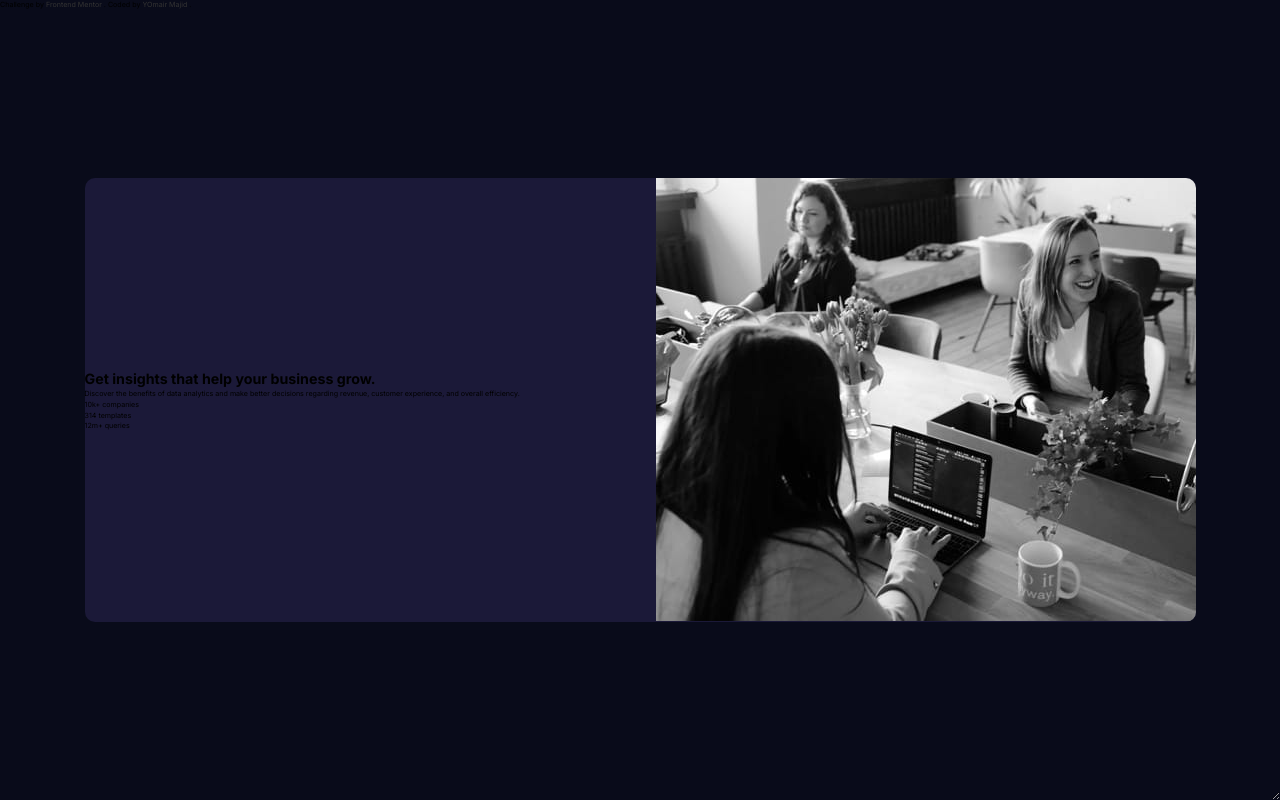
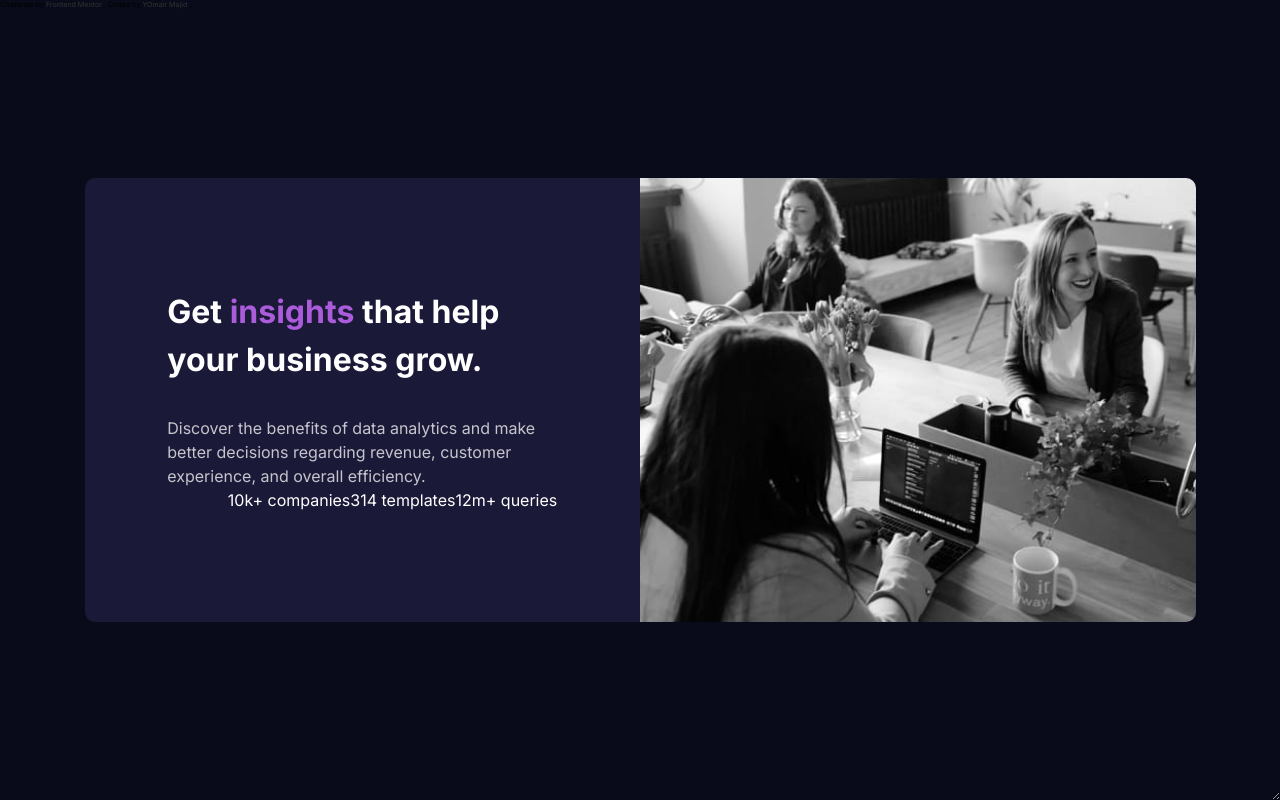
Before and after one commit to BigO-Dev/frontend-mentor-projects, a plain HTML site: page stats-preview-card/index.html in a window 1280 px wide. Drawn offline with Linux system fonts and the light colour scheme.

Commit message:
Add styles to left column and adjust spacing

```diff
--- a/css/style.css
+++ b/css/style.css
@@ -64,3 +64,46 @@ img {
   justify-content: space-between;
   align-items: center;
 }
+
+.column {
+  display: flex;
+  flex-direction: column;
+  flex-basis: 100%;
+  flex: 1;
+}
+
+.container {
+  width: 390px;
+  margin: 0 auto;
+}
+
+.column-left h1 {
+  color: var(--color-white-1);
+  font-size: 3rem;
+}
+
+.column-left h1 span {
+  color: var(--color-violet);
+}
+
+.column-left p {
+  margin-top: 3rem;
+  color: var(--color-white-2);
+  font-size: 1.5rem;
+}
+
+.column-left .stats {
+  color: var(--color-white-1);
+  font-size: 1.5rem;
+
+  justify-self: flex-end;
+}
+
+.column-left .stats ul {
+  display: flex;
+  flex-direction: row;
+}
+
+.column-right img {
+  background: var(--color-violet);
+}
--- a/stats-preview-card/index.html
+++ b/stats-preview-card/index.html
@@ -25,8 +25,13 @@
   </head>
   <body>
     <div class="card">
-      <div class="left">
-        <h1>Get insights that help your business grow.</h1>
+      <div class="column column-left">
+        <div class="container">
+          <h1>
+            Get
+            <span>insights</span>
+            that help your business grow.
+          </h1>
           <p>
             Discover the benefits of data analytics and make better decisions
             regarding revenue, customer experience, and overall efficiency.
@@ -39,7 +44,8 @@
             </ul>
           </div>
         </div>
-      <div class="right">
+      </div>
+      <div class="column column-right">
         <img src="./images/image-header-desktop.jpg" alt="" srcset="" />
       </div>
     </div>
```
Lines whose indentation alone changed are shown as unchanged.
